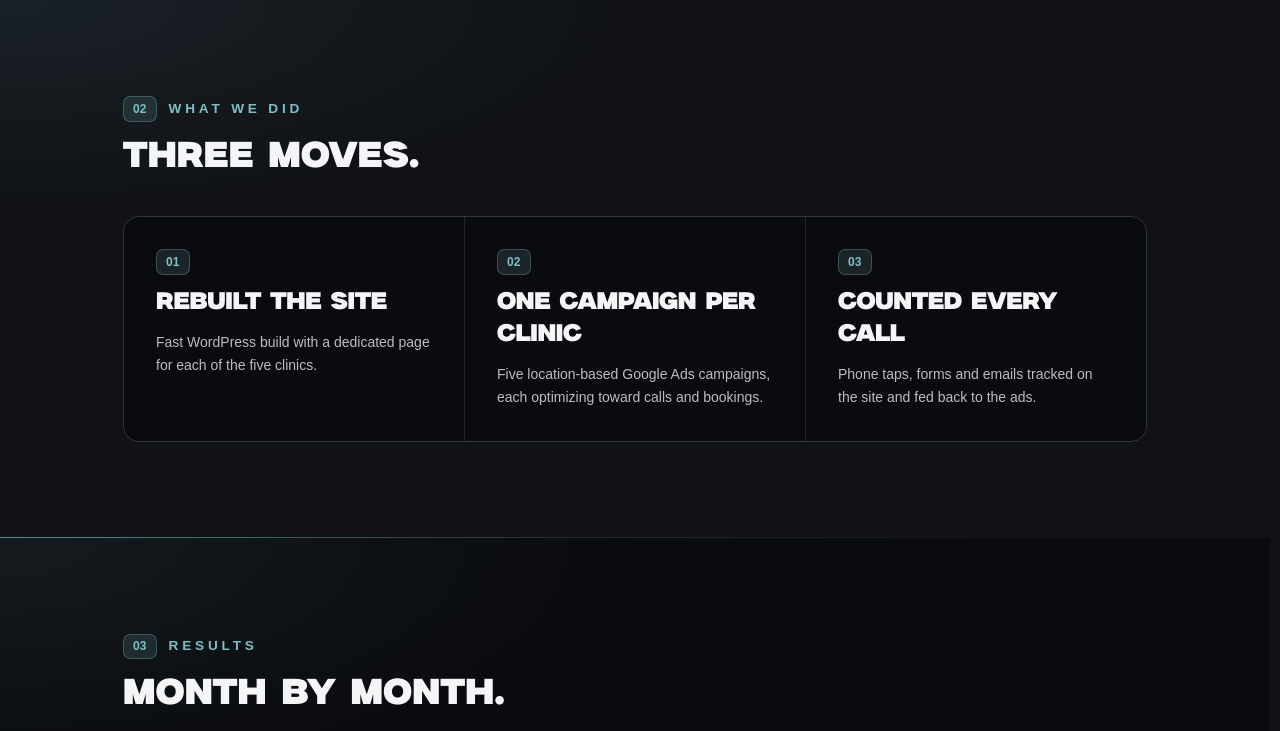
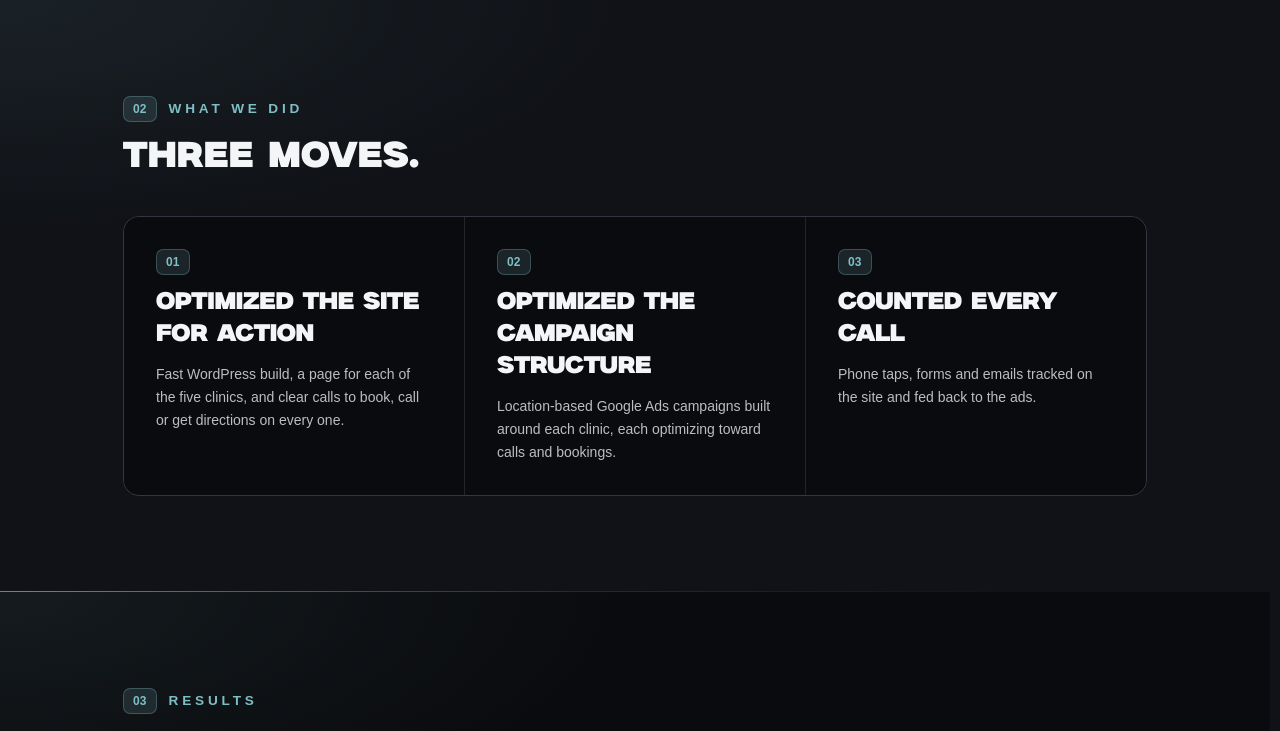
Before and after one commit to brennaMacQuarrie/blxck-marketing-site, a Next.js app: page /optometrists-case-study in a window 1280 px wide. Shown: the part 1842-2573 px from the top of the page. Built offline with nearby package versions, Linux system fonts and the light colour scheme; no server answers.

Commit message:
Case study: reword "what we did" cards
Co-Authored-By: Claude Fable 5.1 <noreply@anthropic.com>

```diff
--- a/src/app/optometrists-case-study/page.tsx
+++ b/src/app/optometrists-case-study/page.tsx
@@ -172,12 +172,12 @@ export default function OptometristsCaseStudy() {
           <RevealGroup className="mt-10 grid gap-px overflow-hidden rounded-2xl border border-white/[0.08] bg-white/[0.08] md:grid-cols-3">
             {[
               {
-                t: "Rebuilt the site",
-                d: "Fast WordPress build with a dedicated page for each of the five clinics.",
+                t: "Optimized the site for action",
+                d: "Fast WordPress build, a page for each of the five clinics, and clear calls to book, call or get directions on every one.",
               },
               {
-                t: "One campaign per clinic",
-                d: "Five location-based Google Ads campaigns, each optimizing toward calls and bookings.",
+                t: "Optimized the campaign structure",
+                d: "Location-based Google Ads campaigns built around each clinic, each optimizing toward calls and bookings.",
               },
               {
                 t: "Counted every call",
```
